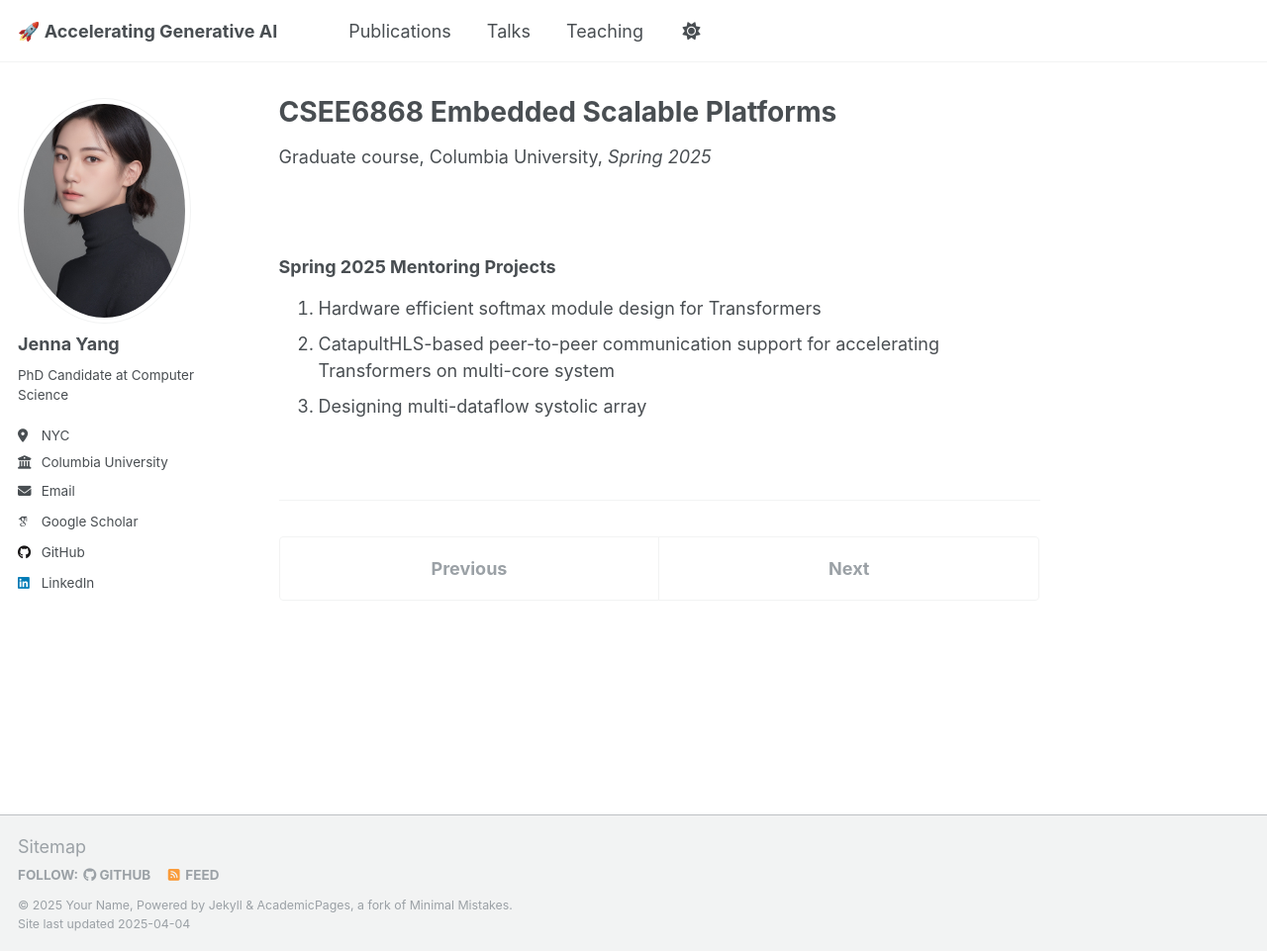
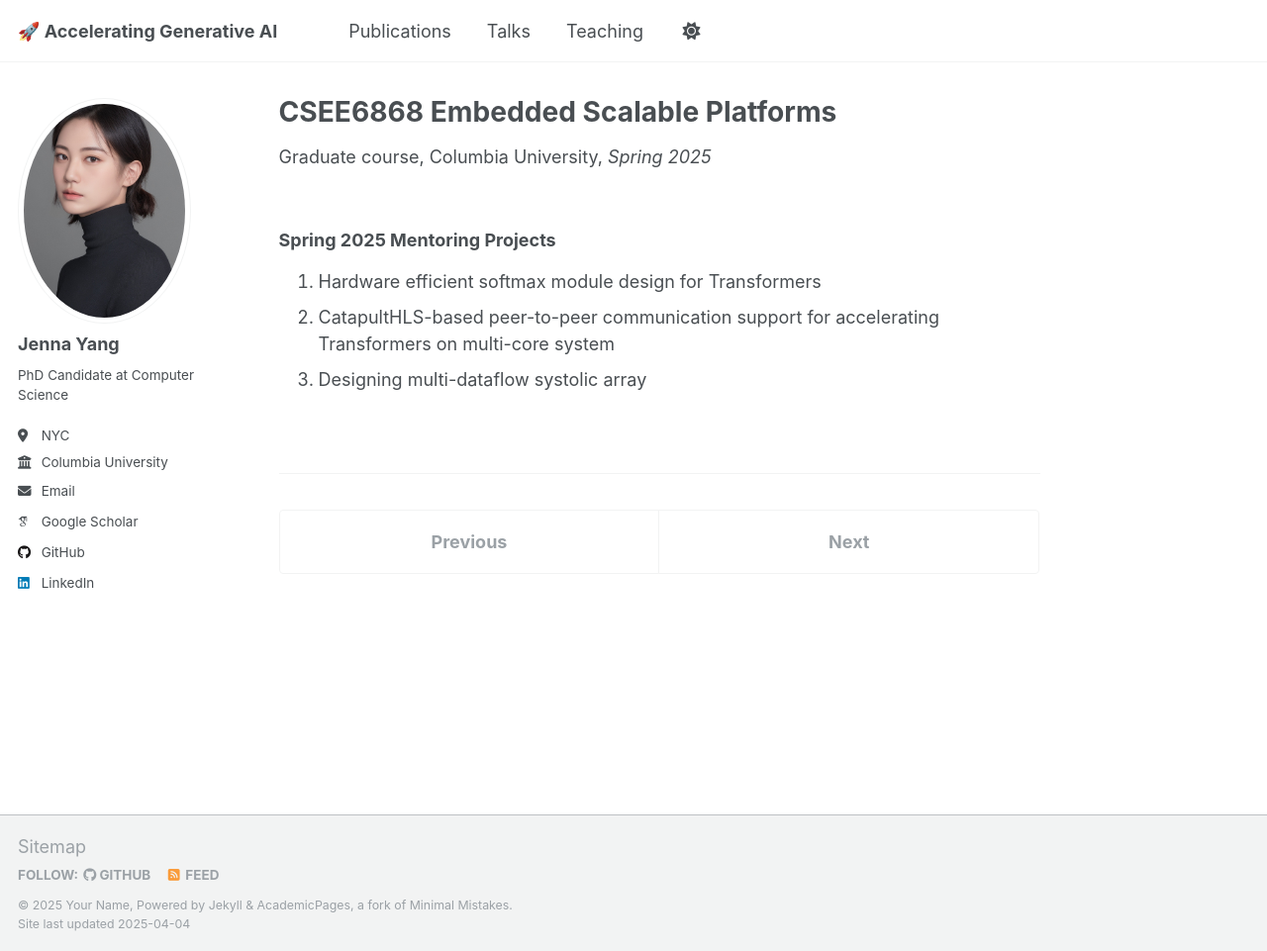
Before and after one commit to jenna-yang/jenna-yang.github.io, a Jekyll site: the page built from _teaching/CSEE6868-ESP.md, in a window 1280 px wide and 961 px high. Shown: the whole window at 99% size. Built offline with Jekyll 4.4.1, drawn with Linux system fonts in a browser that asks for light colours; some web fonts are replaced.

Commit message:
Fix teaching (5)

```diff
--- a/_teaching/CSEE6868-ESP.md
+++ b/_teaching/CSEE6868-ESP.md
@@ -5,7 +5,6 @@ type: "Graduate course, Columbia University"
 permalink: /teaching/CSEE6868-ESP
 venue: "Spring 2025"
 ---
-&nbsp;&nbsp;&nbsp;
 ### Spring 2025 Mentoring Projects
 1. Hardware efficient softmax module design for Transformers
 2. CatapultHLS-based peer-to-peer communication support for accelerating Transformers on multi-core system
```
